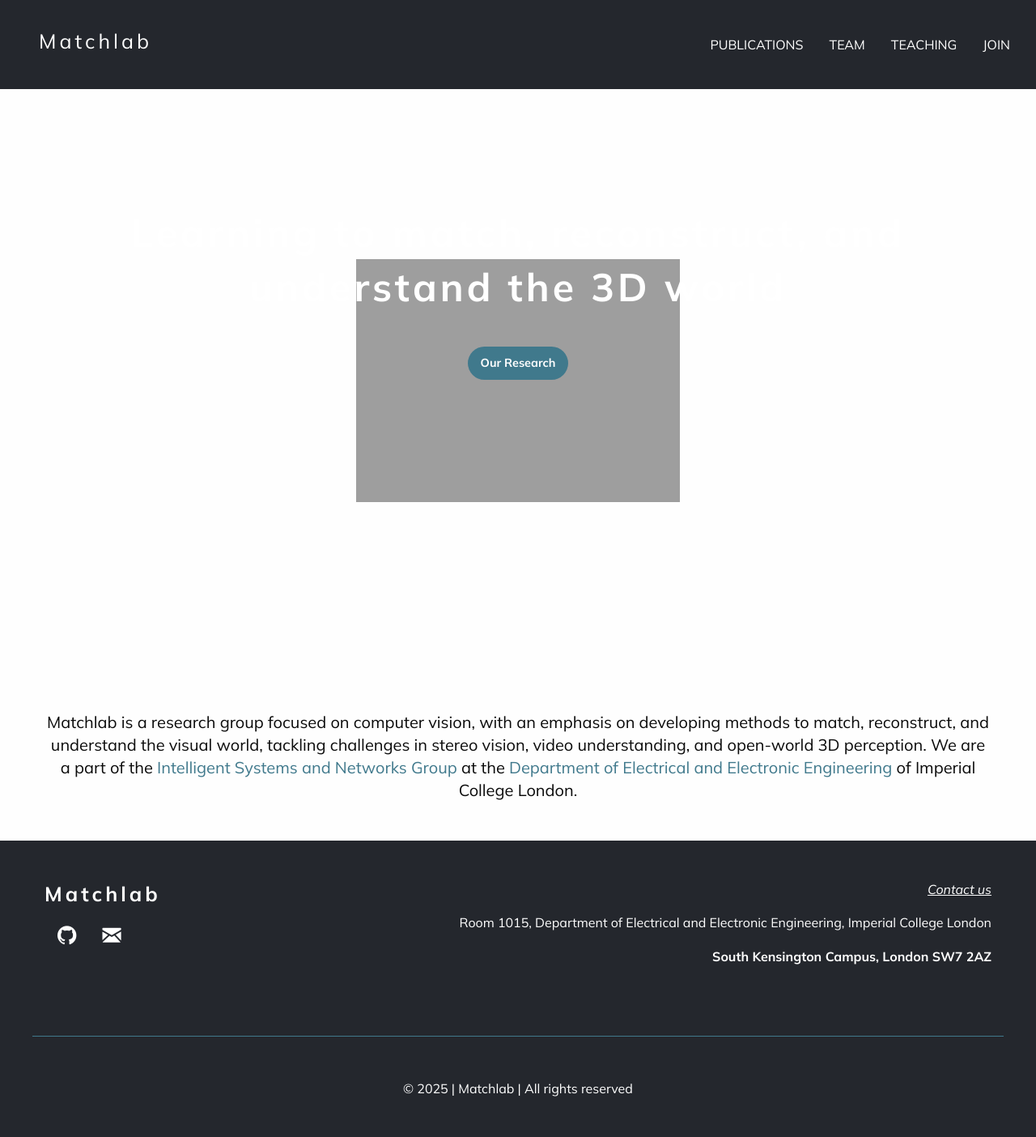
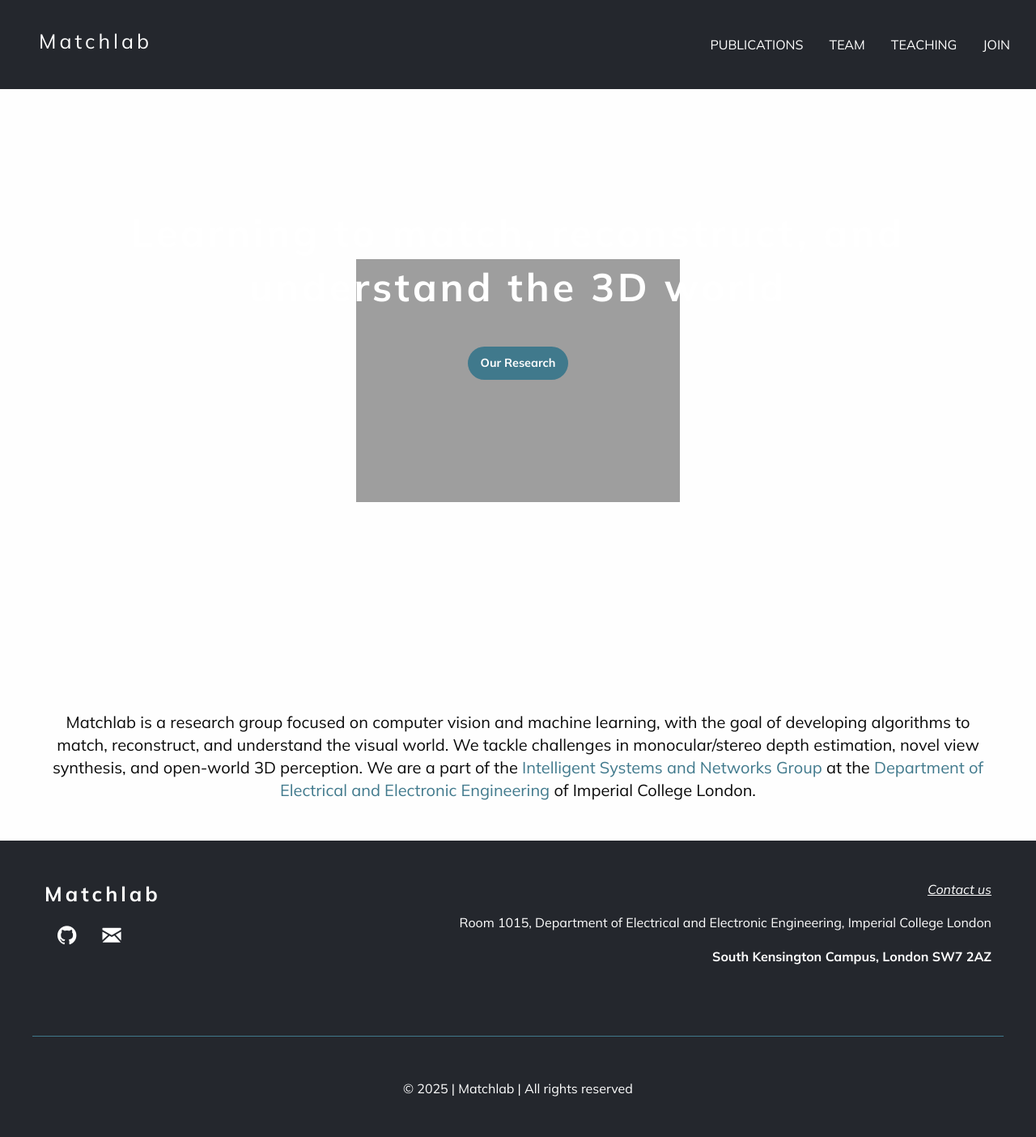
Before and after one commit to MatchLab-Imperial/matchlab-imperial.github.io, a Jekyll site: the page built from index.md, in a window 1280 px wide. Shown: the whole page at 81% size. Built offline with Jekyll 4.4.1, drawn with Linux system fonts in a browser that asks for light colours.

Commit message:
Update index.md

```diff
--- a/index.md
+++ b/index.md
@@ -3,7 +3,7 @@ title: Home
 layout: home
 hero_image: "/assets/images/home/image.png" # You need to update this in CSS file
 hero_title: "Learning to match, reconstruct, and understand the 3D world"
-intro: "Matchlab is a research group focused on computer vision, with an emphasis on developing methods to match, reconstruct, and understand the visual world, tackling challenges in stereo vision, video understanding, and open-world 3D perception. We are a part of the <a href=\"https://www.imperial.ac.uk/electrical-engineering/research/intelligent-systems-and-networks/\">Intelligent Systems and Networks Group</a> at the <a href=\"https://www.imperial.ac.uk/electrical-engineering/\">Department of Electrical and Electronic Engineering</a> of Imperial College London."
+intro: "Matchlab is a research group focused on computer vision and machine learning, with the goal of developing algorithms to match, reconstruct, and understand the visual world. We tackle challenges in monocular/stereo depth estimation, novel view synthesis, and open-world 3D perception. We are a part of the <a href=\"https://www.imperial.ac.uk/electrical-engineering/research/intelligent-systems-and-networks/\">Intelligent Systems and Networks Group</a> at the <a href=\"https://www.imperial.ac.uk/electrical-engineering/\">Department of Electrical and Electronic Engineering</a> of Imperial College London."
 more_info: ""
 more_info_image: ""
 research_image: ""
```
